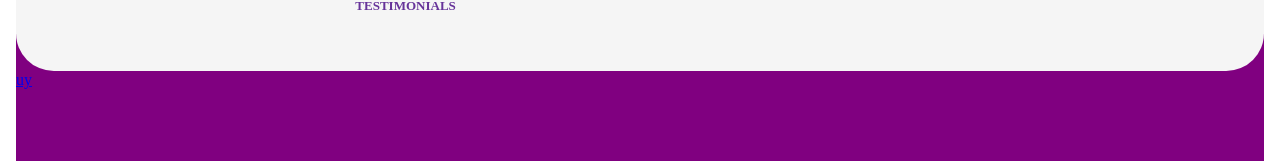
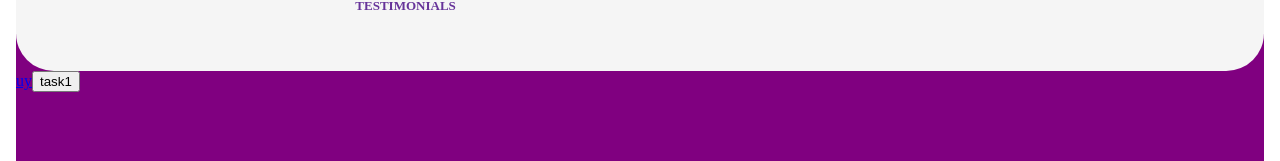
Before and after one commit to tholakelebusi/angular-ivy-h2nbow, an Angular app: page / in a window 1280 px wide. Shown: the part 721-882 px from the top of the page. Built offline with nearby package versions, Linux system fonts and the light colour scheme.

Commit message:
1 file modified

```diff
--- a/src/app/app.component.html
+++ b/src/app/app.component.html
@@ -87,6 +87,7 @@
 </div>
 </div>
 <a mat-raised-button href="bb.html">uy</a>
+<button mat-menue-item onclick="hhh">task1</button>
 
 <div class="last">
 <p>2020 Busi.All rights reserved</p>
```
